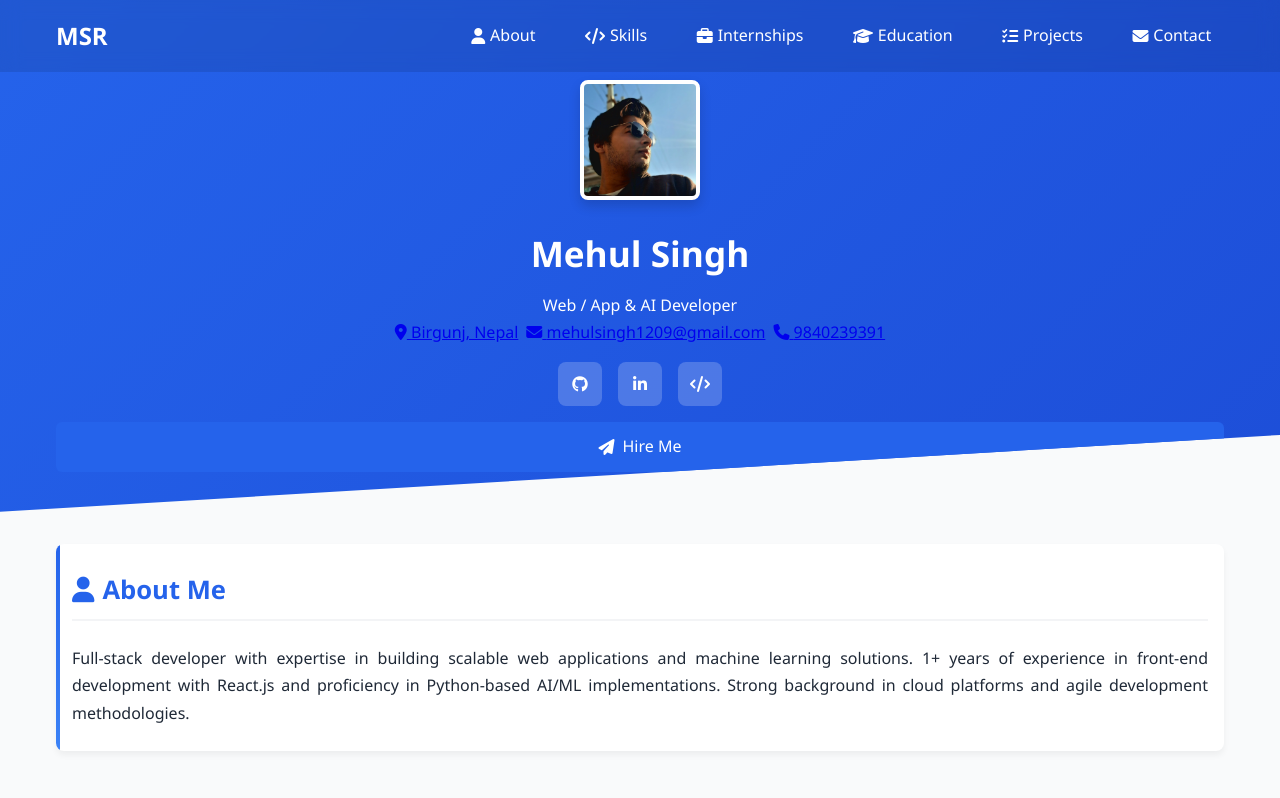
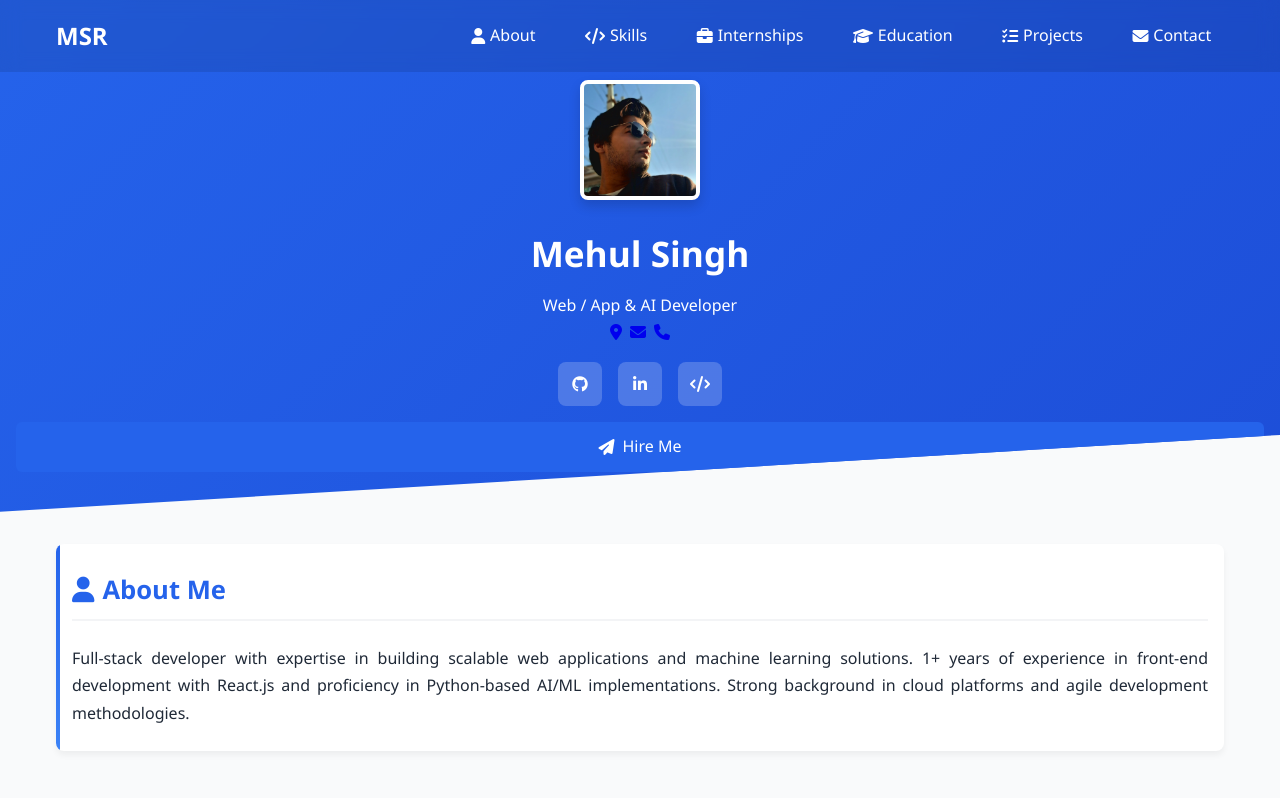
Before and after one commit to mehulsingh1209/msr.portfolio, a plain HTML site: page index.html in a window 1280 px wide. Shown: the top 798 px of the page. Drawn offline with Linux system fonts and the light colour scheme.

Commit message:
Update index.html

```diff
--- a/index.html
+++ b/index.html
@@ -753,23 +753,21 @@
       <p>Web / App & AI Developer</p>
       <div class="contact-info">
   <div class="contact-item">
-    <a href="https://maps.google.com/?q=Birgunj,Nepal" target="_blank" title="View on map">
+    <a href="https://maps.google.com/?q=Birgunj,Nepal" target="_blank">
       <i class="fas fa-map-marker-alt"></i>
-      <span>Birgunj, Nepal</span>
     </a>
   </div>
   <div class="contact-item">
-    <a href="mailto:mehulsingh1209@gmail.com" title="Send email">
+    <a href="mailto:mehulsingh1209@gmail.com">
       <i class="fas fa-envelope"></i>
-      <span>mehulsingh1209@gmail.com</span>
     </a>
   </div>
   <div class="contact-item">
-    <a href="tel:9840239391" title="Call">
+    <a href="tel:9840239391">
       <i class="fas fa-phone"></i>
-      <span>9840239391</span>
     </a>
   </div>
+</div>
 </div>
       <div class="social-links">
   <a href="https://github.com/mehulsingh1209" target="_blank" aria-label="GitHub"><i class="fab fa-github"></i></a>
```
